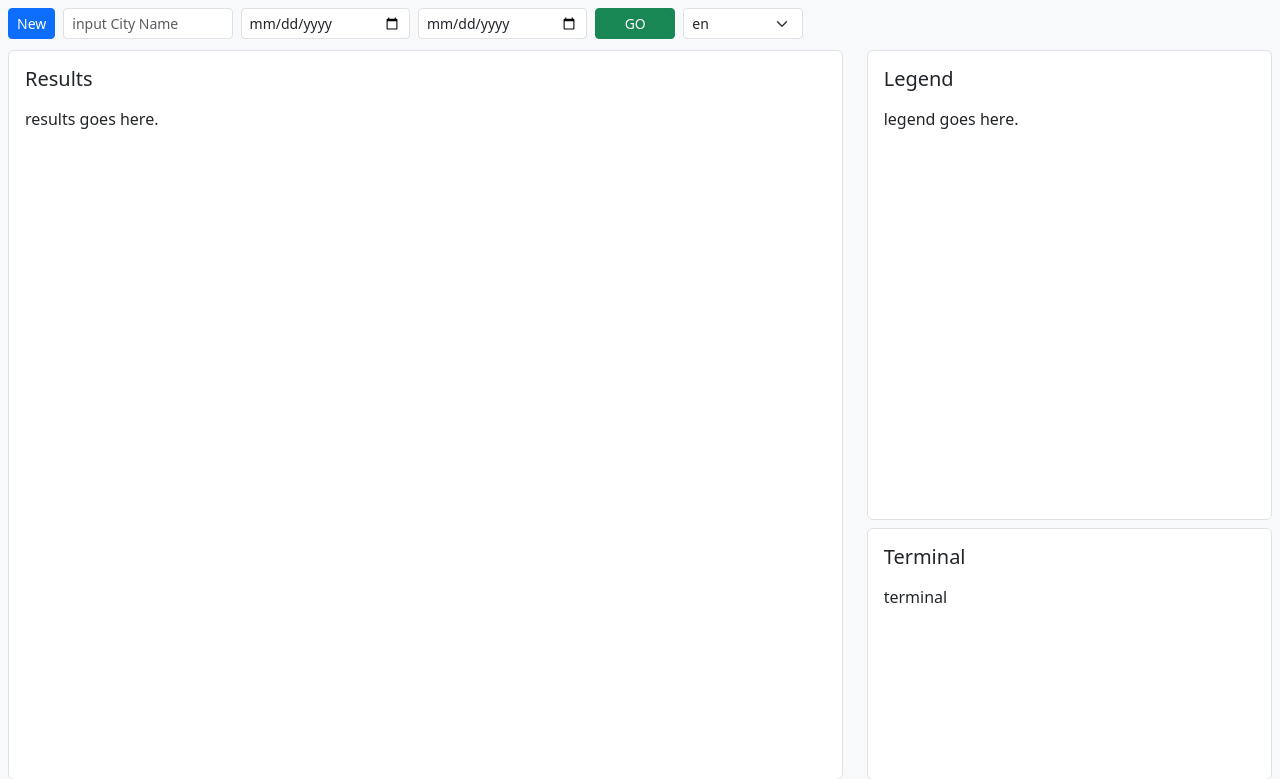
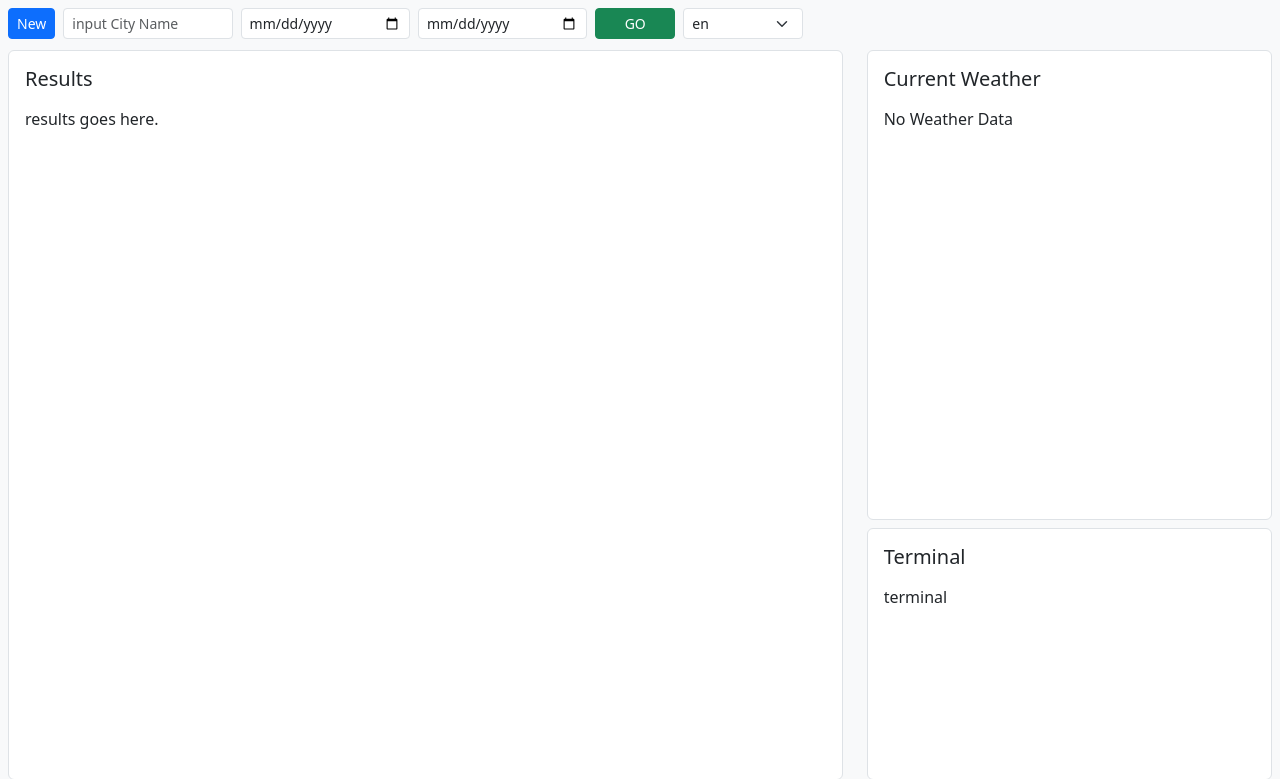
Before and after one commit to xuye-c/weather, a Flask app: page / in a window 1280 px wide. Shown: the top 779 px of the page. Run offline with Flask 2, Linux system fonts and the light colour scheme.

Commit message:
FEATURE: API call to get current weather report

```diff
--- a/weather_app/configs/messages_en.json
+++ b/weather_app/configs/messages_en.json
@@ -32,9 +32,10 @@
         "edit": "Edit",
         "delete": "Delete",
         "confirm_delete": "Delete record for {city} on {date}?",
-        "legend_title": "Legend",
+        "legend_title": "Current Weather",
         "terminal_title":"Terminal",
-        "result_title":"Results"
+        "result_title":"Results",
+        "legend_nodata": "No Weather Data"
 
     }
 }
--- a/weather_app/configs/messages_zh.json
+++ b/weather_app/configs/messages_zh.json
@@ -32,9 +32,10 @@
         "edit": "编辑",
         "delete": "删除",
         "confirm_delete": "确认删除{city}, {date}数据？",
-        "legend_title": "图区",
+        "legend_title": "实时天气",
         "terminal_title":"终端",
-        "result_title":"搜索结果"
+        "result_title":"搜索结果",
+        "legend_nodata": "无天气数据"
 
     }
 }
--- a/weather_app/run.py
+++ b/weather_app/run.py
@@ -2,6 +2,7 @@ from flask import Flask, render_template, request, jsonify, session
 from controller.inputManager import InputManager
 from configs.messageManager import MessageManager
 from db.init_db import init_db
+from service.weather_api import WeatherAPI
 
 msg = MessageManager()
 app = Flask(__name__)
@@ -55,11 +56,13 @@ def search():
     city = request.form.get("city")
     start = request.form.get("start_date")
     end = request.form.get("end_date")
-    result = InputManager.search(city, start, end)
+    db_result = InputManager.search(city, start, end)
+    weather_result = WeatherAPI.get_current_weather(city)
 
-    print(result)  # debug
-
-    return jsonify(result)
+    return jsonify({
+        "db": db_result,
+        "weather": weather_result
+    })
 
 
 @app.route("/insert", methods=["POST"])
--- /dev/null
+++ b/weather_app/service/weather_api.py
@@ -0,0 +1,44 @@
+# services/weatherApi.py
+
+import requests
+import os
+
+API_KEY = "6254bdfa168f19b9a37838ab44be6134"
+
+class WeatherAPI:
+
+    @staticmethod
+    def get_current_weather(city):
+        url = "https://api.openweathermap.org/data/2.5/weather"
+
+        params = {
+            "q": city,
+            "appid": API_KEY,
+            "units": "metric"
+        }
+
+        try:
+            res = requests.get(url, params=params)
+            data = res.json()
+
+            if res.status_code != 200:
+                return {
+                    "status": "error",
+                    "message": data.get("message", "API error")
+                }
+
+            return {
+                "status": "success",
+                "data": {
+                    "city": data["name"],
+                    "temp": data["main"]["temp"],
+                    "weather": data["weather"][0]["description"],
+                    "humidity": data["main"]["humidity"]
+                }
+            }
+
+        except Exception as e:
+            return {
+                "status": "error",
+                "message": str(e)
+            }
--- a/weather_app/templates/components/legend.html
+++ b/weather_app/templates/components/legend.html
@@ -1,2 +1,4 @@
 <h5 class="mb-3">{{ msg.get("ui.legend_title") }}</h5>
-<p>legend goes here.</p>
+<div id="weather-area">
+    <p>{{ msg.get("ui.legend_nodata") }}</p>
+</div>
--- a/weather_app/templates/index.html
+++ b/weather_app/templates/index.html
@@ -104,22 +104,44 @@ document.getElementById("search-form").addEventListener("submit", function(e) {
     })
     .then(res => res.json())
     .then(data => {
+        console.log("FULL DATA:", data);
+        // ===== 更新天气区域 =====
+        const db = data.db;
+        const weather = data.weather;
+        const weatherArea = document.getElementById("weather-area");
+
+        if (!data.weather) {
+            weatherArea.innerHTML = "<p>No weather data.</p>";
+        } else {
+            if (!weather || weather.status !== "success") {
+                weatherArea.innerHTML = "<p>No weather data.</p>";
+            } else {
+                const w = weather.data;
+                weatherArea.innerHTML = `
+                    <div>
+                        <strong>${w.city}</strong><br>
+                        Temp: ${w.temp} °C<br>
+                        ${w.weather}<br>
+                        Humidity: ${w.humidity}%
+                    </div>
+                `;
+            }
+        }
         const resultArea = document.getElementById("result-area");
-
-        if (data.status === "error") {
-            resultArea.innerHTML = `<p class="text-danger">${data.message}</p>`;
+        if (db.status === "error") {
+            resultArea.innerHTML = `<p class="text-danger">${db.message}</p>`;
             return;
         }
 
-        if (data.data.length === 0) {
+        if (!db.data || db.data.length === 0) {
             resultArea.innerHTML = "<p>No data found.</p>";
             return;
         }
 
         // 渲染列表
-        let html = "<h5 class='mb-3'>Results</h5><ul class='list-group'>";
+        let html = "<h5 class='mb-3'>{{msg.get('ui.result_title')}}</h5><ul class='list-group'>";
 
-        data.data.forEach(item => {
+        db.data.forEach(item => {
             html += `
                 <li class="list-group-item d-flex justify-content-between align-items-center">
 
```
